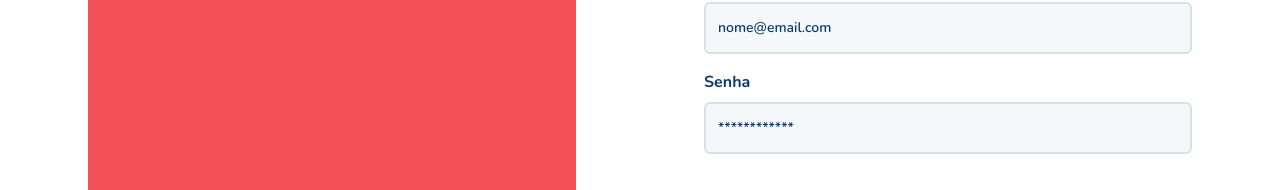
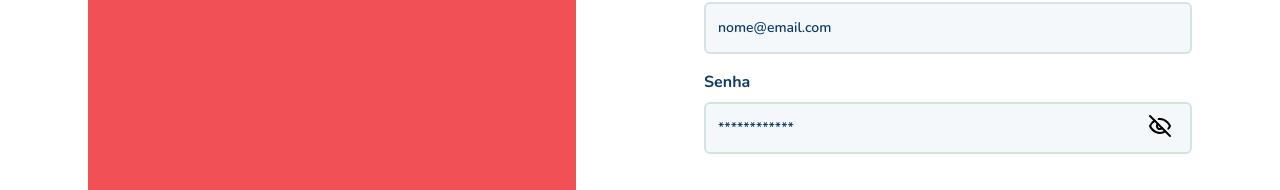
Before and after one commit to eu-pedro/find-a-friend-frontend, a Next.js app: page /sign-in in a window 1280 px wide. Shown: the part 301-491 px from the top of the page. Built offline with nearby package versions, Linux system fonts and the light colour scheme.

Commit message:
feat: add password visible and change type input

```diff
--- a/package.json
+++ b/package.json
@@ -14,6 +14,7 @@
     "class-variance-authority": "^0.7.0",
     "clsx": "^2.1.1",
     "eslint-plugin-prettier": "^5.1.3",
+    "lucide": "^0.397.0",
     "lucide-react": "^0.394.0",
     "next": "14.2.3",
     "prettier": "^3.3.0",
--- a/src/app/sign-in/_components/Form.tsx
+++ b/src/app/sign-in/_components/Form.tsx
@@ -1,10 +1,17 @@
+'use client'
+
 import { Button } from '@/components/ui/button'
 import { Input } from '@/components/ui/input'
+import { Eye, EyeOff } from 'lucide-react'
+import { useState } from 'react'
 
 export function Form() {
+  const [isVisible, setIsVisible] = useState(false)
+
+  console.log(isVisible)
   return (
     <form className="w-[488px] h-full flex flex-col justify-around">
-      <div className="">
+      <div>
         <fieldset className="flex flex-col gap-2">
           <label htmlFor="email" className="text-blue-bold text-base font-bold">
             Email
@@ -17,7 +24,7 @@ export function Form() {
           />
         </fieldset>
 
-        <fieldset className="flex flex-col gap-2 mt-4">
+        <fieldset className="flex flex-col gap-2 mt-4 relative">
           <label
             htmlFor="password"
             className="text-blue-bold text-base font-bold"
@@ -25,11 +32,22 @@ export function Form() {
             Senha
           </label>
           <Input
-            type="password"
+            type={isVisible ? 'text' : 'password'}
             id="password"
             placeholder="************"
             className="bg-light-gray border-2 border-light-gray text-blue-bold font-semibold placeholder:bold placeholder:text-blue-bold py-6"
           />
+          {isVisible ? (
+            <Eye
+              className="absolute right-5 top-11 hover:cursor-pointer"
+              onClick={() => setIsVisible((state) => !state)}
+            />
+          ) : (
+            <EyeOff
+              className="absolute right-5 top-11 hover:cursor-pointer"
+              onClick={() => setIsVisible((state) => !state)}
+            />
+          )}
         </fieldset>
       </div>
 
```
Also changed, not shown: 1 other file (tests, documents, lock files or other folders).
